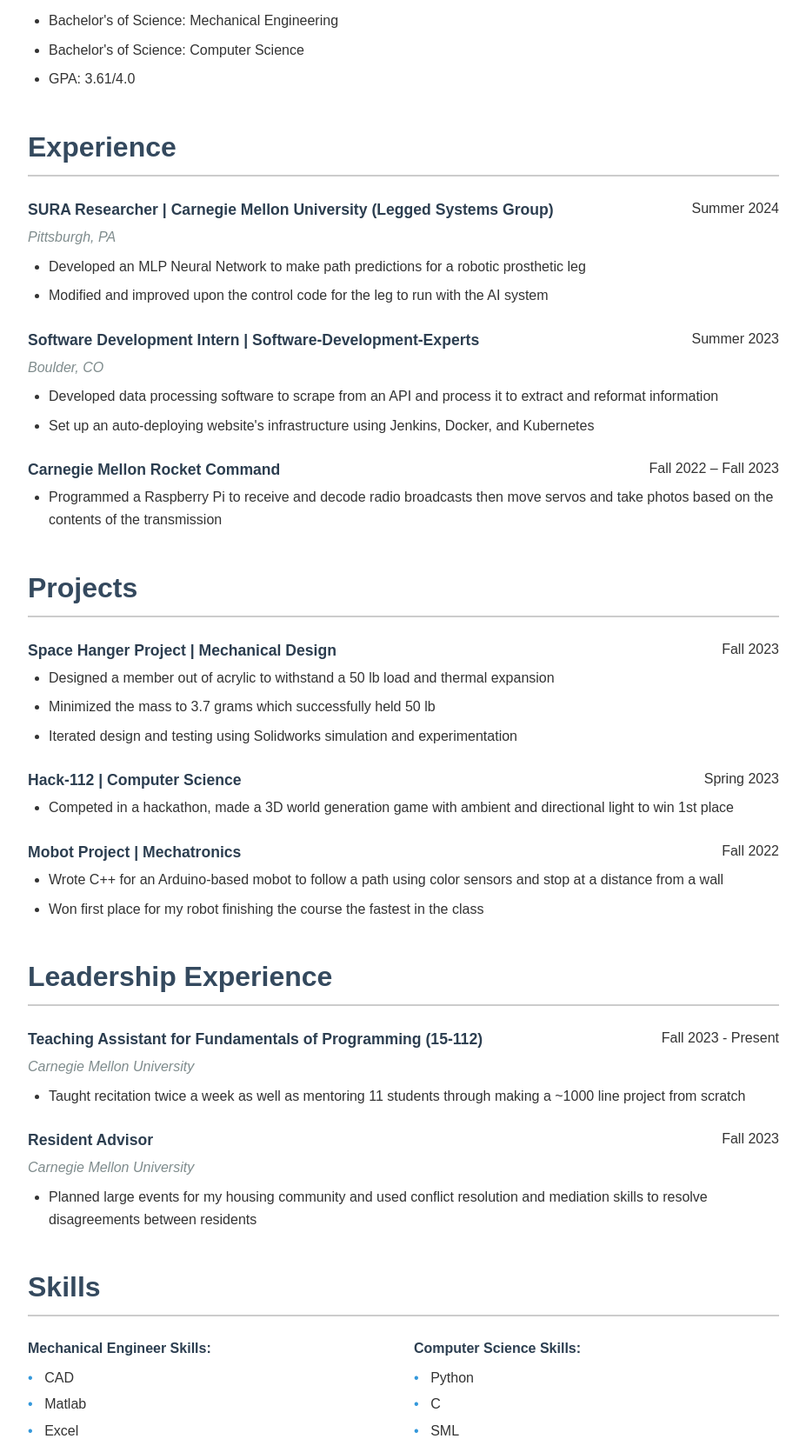
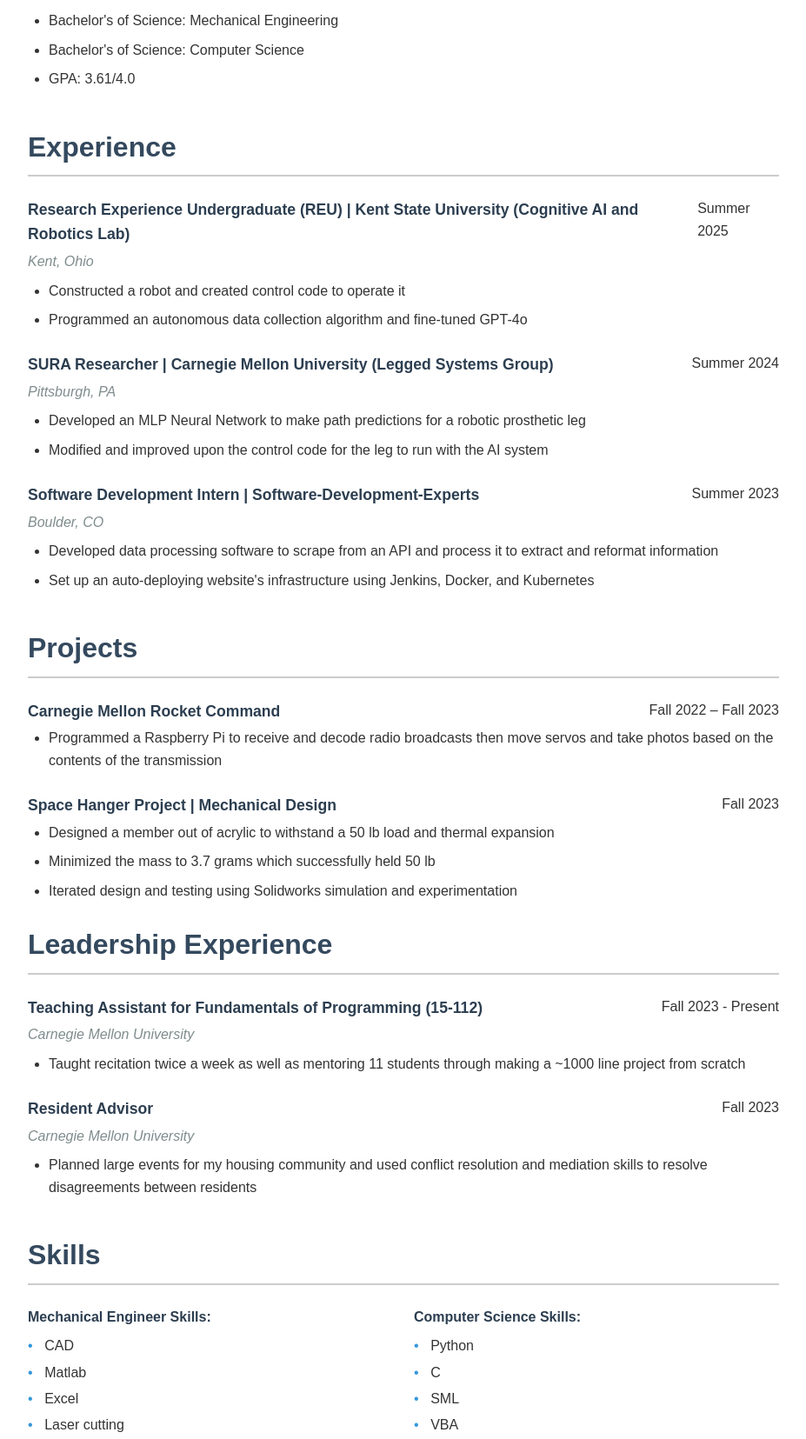
Before and after one commit to isaac-a-kaplan/PersonalWebsite, a Flask app: page /resume in a window 1280 px wide. Shown: the part 610-2265 px from the top of the page at 87% size, without its empty margins (176-1103 px from the left). Run offline with Flask 3, Linux system fonts and the light colour scheme.

Commit message:
updated information to include REU

```diff
--- a/app/templates/resume.html
+++ b/app/templates/resume.html
@@ -324,6 +324,19 @@
 
             <div class="section">
                 <h2>Experience</h2>
+
+                <div class="item">
+                    <div class="item-header">
+                        <span class="item-title">Research Experience Undergraduate (REU) | Kent State University (Cognitive AI and Robotics Lab)</span>
+                        <span>Summer 2025</span>
+                    </div>
+                    <p class="item-subtitle">Kent, Ohio</p>
+                    <ul class="item-details">
+                        <li>Constructed a robot and created control code to operate it</li>
+                        <li>Programmed an autonomous data collection algorithm and fine-tuned GPT-4o</li>
+                    </ul>
+                </div>
+
                 <div class="item">
                     <div class="item-header">
                         <span class="item-title">SURA Researcher | Carnegie Mellon University (Legged Systems Group)</span>
@@ -348,6 +361,12 @@
                     </ul>
                 </div>
 
+
+            </div>
+
+            <div class="section">
+                <h2>Projects</h2>
+
                 <div class="item">
                     <div class="item-header">
                         <span class="item-title">Carnegie Mellon Rocket Command</span>
@@ -357,10 +376,7 @@
                         <li>Programmed a Raspberry Pi to receive and decode radio broadcasts then move servos and take photos based on the contents of the transmission</li>
                     </ul>
                 </div>
-            </div>
 
-            <div class="section">
-                <h2>Projects</h2>
                 <div class="item">
                     <div class="item-header">
                         <span class="item-title">Space Hanger Project | Mechanical Design</span>
@@ -372,28 +388,6 @@
                         <li>Iterated design and testing using Solidworks simulation and experimentation</li>
                     </ul>
                 </div>
-
-                <div class="item">
-                    <div class="item-header">
-                        <span class="item-title">Hack-112 | Computer Science</span>
-                        <span>Spring 2023</span>
-                    </div>
-                    <ul class="item-details">
-                        <li>Competed in a hackathon, made a 3D world generation game with ambient and directional light to win 1st place</li>
-                    </ul>
-                </div>
-
-                <div class="item">
-                    <div class="item-header">
-                        <span class="item-title">Mobot Project | Mechatronics</span>
-                        <span>Fall 2022</span>
-                    </div>
-                    <ul class="item-details">
-                        <li>Wrote C++ for an Arduino-based mobot to follow a path using color sensors and stop at a distance from a wall</li>
-                        <li>Won first place for my robot finishing the course the fastest in the class</li>
-                    </ul>
-                </div>
-            </div>
 
             <div class="section">
                 <h2>Leadership Experience</h2>
```
Also changed, not shown: app/templates/projects.html (+32 -29 lines), app/static/images/Robot_and_dog.jpg (deleted), app/static/images/poster.jpg (added), app/static/images/robot.jpg (added), 2 other files.
